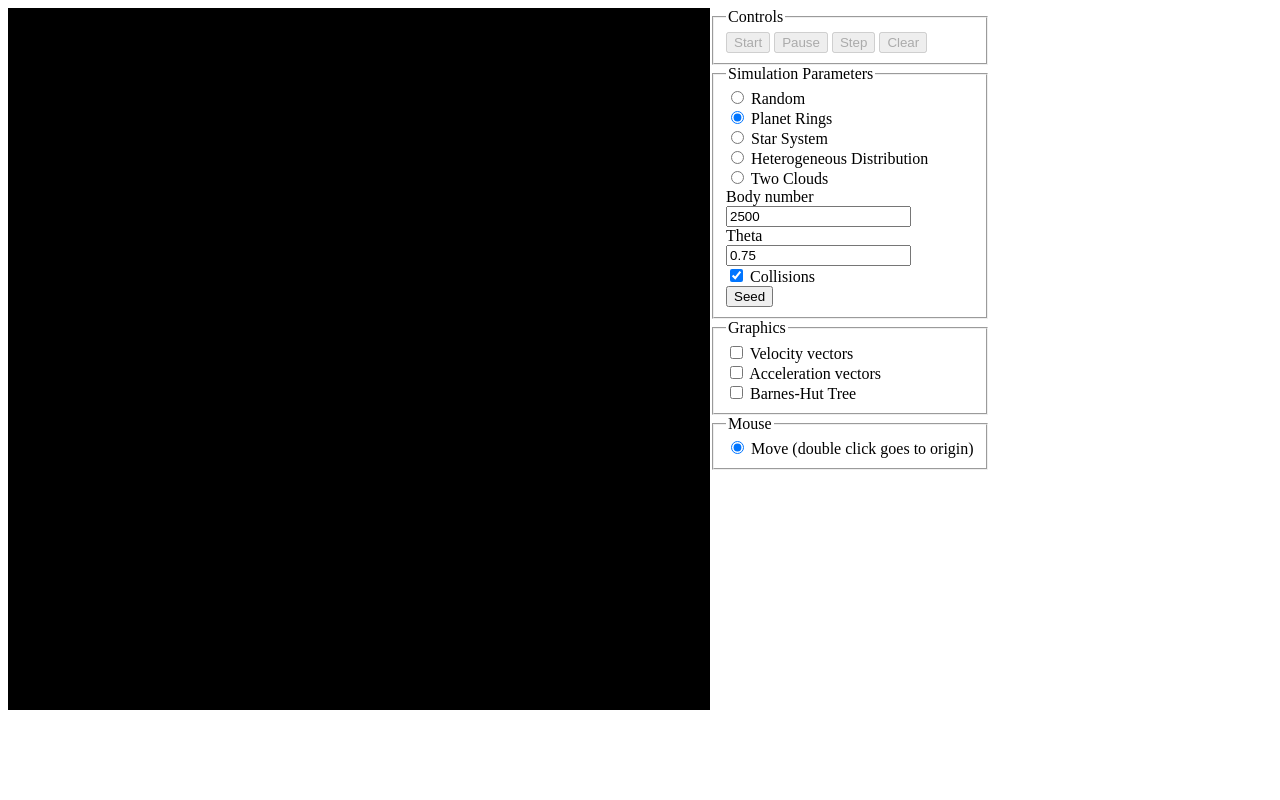
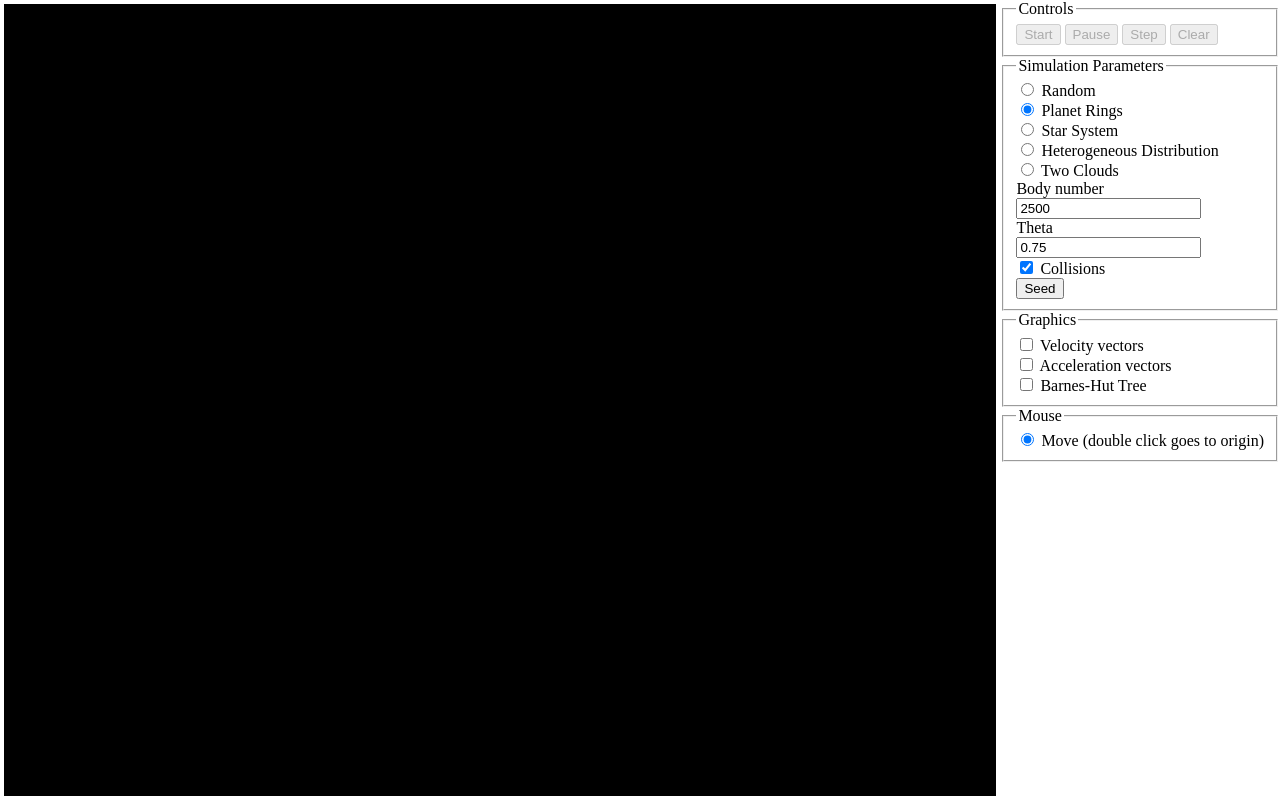
Before and after one commit to ThomasKerbrat/gravity-simulator-js, a plain HTML site: page index.html in a window 1280 px wide. Drawn offline with Linux system fonts and the light colour scheme.

Commit message:
Compute canvas height and width dynamically

```diff
--- a/index.html
+++ b/index.html
@@ -6,20 +6,34 @@
         <meta http-equiv="X-UA-Compatible" content="ie=edge">
         <title>Gravity Simulator</title>
         <style>
+            html, body {
+                height: 100%;
+                margin: 0px;
+                padding: 0px;
+            }
+
             canvas {
                 border: 1px solid black;
                 background-color: black;
             }
 
             .gravity-simulator {
+                height: 100%;
                 display: flex;
                 flex-direction: row;
+                align-items: stretch;
+            }
+
+            .gs-canvas-container {
+                flex-grow: 1;
+                display: flex;
+                align-items: center;
+                justify-content: center;
             }
 
             .gs-controls {
                 user-select: none;
             }
-
         </style>
 
         <script src="javascript/models/body.js"></script>
@@ -29,7 +43,9 @@
     </head>
     <body>
         <div class="gravity-simulator">
-            <canvas id="canvas" width="700" height="700"></canvas>
+            <div class="gs-canvas-container">
+                <canvas id="canvas"></canvas>
+            </div>
             <div class="gs-controls">
                 <fieldset id="input-group-controls" disabled>
                     <legend>Controls</legend>
--- a/index.js
+++ b/index.js
@@ -1,7 +1,6 @@
 
 /**
  * TODO:
- * - Camera zoom
  * - Camera follow
  * - Separation computation/replay
  */
@@ -10,16 +9,22 @@
 
 // #region Global variables
 
-const canvasElement = document.getElementById('canvas');
+const canvasElement = document.querySelector('#canvas');
 const ctx = canvasElement.getContext('2d');
+
+const canvasContainerElement = document.querySelector('.gs-canvas-container');
+const canvasWidth = Math.floor((canvasContainerElement.offsetWidth - 5) / 10) * 10;
+const canvasHeight = Math.floor((canvasContainerElement.offsetHeight - 5) / 10) * 10;
+canvasElement.setAttribute('width', canvasWidth);
+canvasElement.setAttribute('height', canvasHeight);
 
 const G = 6.67408e-11;
 const calculationsPerSeconds = 30;
 
 let universe = null;
 const playground = {
-    width: 700,
-    height: 700,
+    width: canvasWidth,
+    height: canvasHeight,
 };
 
 let isMoving = false;
```
